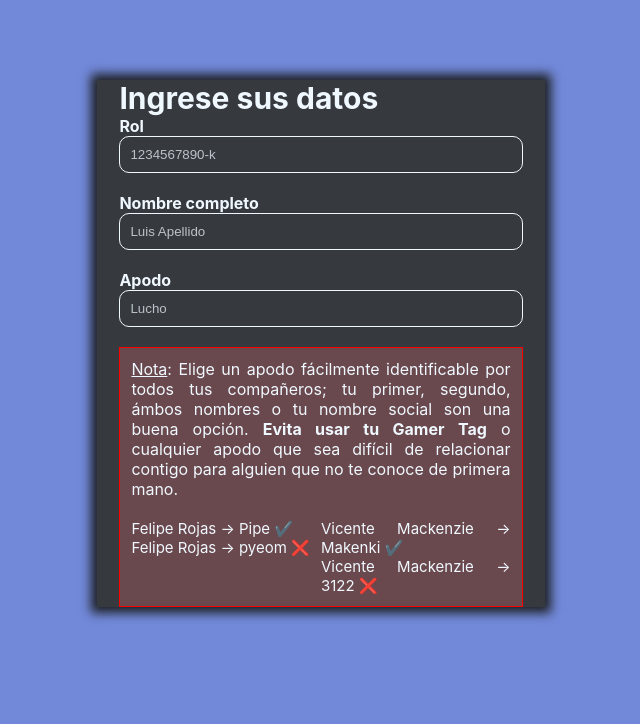
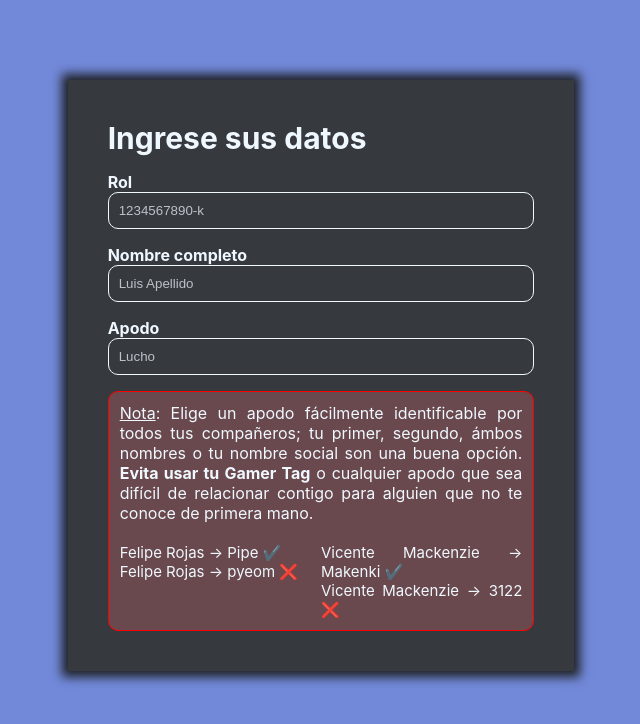
Before and after one commit to pyeom/primos-signup, a React (Create React App) app: page / in a window 1280 px wide. Shown: the top 724 px of the page, without its empty margins (319-959 px from the left). Built offline with nearby package versions, Linux system fonts and the light colour scheme.

Commit message:
some padding adjust & little css refactor

```diff
--- a/src/App.css
+++ b/src/App.css
@@ -9,16 +9,12 @@
 }
 
 .Container {
-  margin:0;
-  width: 35%;
+  margin: 0;
+  width: calc(100%/3);
   background-color: #36393e;
   box-shadow: 0px 0px 10px 6px #1e2124;
   height: 100%;
-}
-
-.Container div{
-  margin: 0 auto;
-  width: 90%;
+  padding: 2.5em;
 }
 
 .App-logo {
--- a/src/componentes/Form.css
+++ b/src/componentes/Form.css
@@ -1,11 +1,5 @@
 .Form {
-    align-items: center;
-    margin: auto;
-    color: aliceblue;
-}
-
-.Form div{
-  width: 100%;
+  color: aliceblue;
 }
 
 .input_label {
@@ -37,6 +31,7 @@
   -webkit-box-sizing: border-box;
   padding: 11px;
   border: 1px solid red;
+  border-radius: 10px;
   background-color: rgba(255, 120, 120, 0.25);
   align-items: center;
   text-align: justify;
@@ -55,3 +50,9 @@
 h{
   font-size: 30px;
 }
+
+.gapped {
+  display: flex;
+  flex-direction: column;
+  row-gap: 1em;
+}
--- a/src/componentes/Form.js
+++ b/src/componentes/Form.js
@@ -34,34 +34,29 @@ export const Form = () => {
   }
 
   return (
-    <div className='Form'>
+    <div className='Form gapped'>
       <h><b>Ingrese sus datos</b></h>
-      <form action="" class="form">
-        <div class="form__div">
+      <div class="gapped">
+        <div>
           <label class="input_label"> <b>Rol</b> </label> <br />
           <input type="text" class="input_field" placeholder="1234567890-k" onChange={handle_rol} onBlur={rol_verification} value={rol} />
         </div>
         {error1 && (<div style={{color: '#e03434'}}>Rol Invalido</div>)}
-        <br />
-        <div class="form__div">
+        <div>
           <label for="" class="input_label"><b>Nombre completo</b></label> <br />
           <input type="text" class="input_field" placeholder="Luis Apellido" onChange={event => set_name(event.target.value)} value={name}/>
         </div>
-        <br />
-        <div class="form__div">
+        <div>
           <label for="" class="input_label"><b>Apodo</b></label> <br />
           <input type="text" class="input_field" placeholder="Lucho" defaultValue={name.split(' ')[0]}/>
         </div>
-      </form>
-      <br />
+      </div>
       <div className="boxed">
         <u>Nota</u>: Elige un apodo fácilmente identificable por todos tus compañeros;
         tu primer, segundo, ámbos nombres o tu nombre social son una buena opción. <b>Evita usar tu Gamer Tag</b> o
         cualquier apodo que sea difícil de relacionar contigo para alguien que no te conoce de primera mano.
         <br/>
         <br/>
-
-
         <div class="flex-parent-element">
           <div class="flex-child-element magenta">
             Felipe Rojas → Pipe ✔️<br/>
@@ -72,9 +67,6 @@ export const Form = () => {
             Vicente Mackenzie → 3122 ❌
           </div>
         </div>
-
-
-
       </div>
       </div>
   )
```
